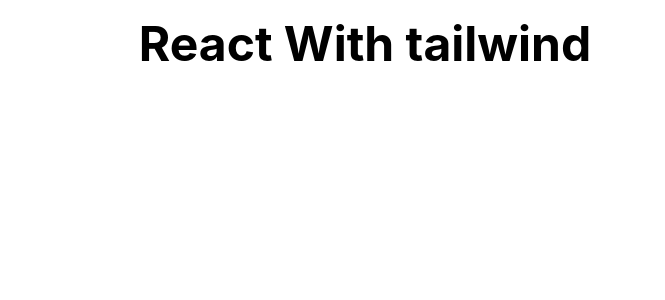
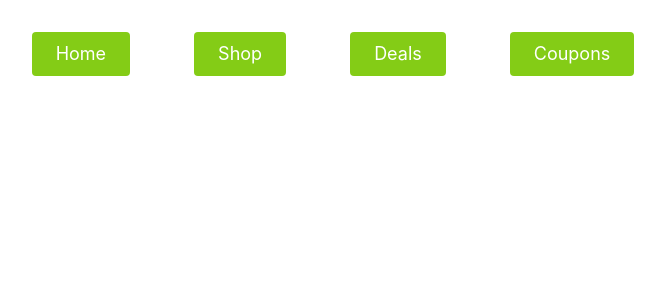
Before and after one commit to EmtiazHossainE2/milestone-9-react-router-and-state, a React (Create React App) app in the folder react-with-tailwind/: page / in a window 1280 px wide. Shown: the top 300 px of the page, without its empty margins (275-940 px from the left). Built offline with nearby package versions, Linux system fonts and the light colour scheme.

Commit message:
navbar added using tailwind

```diff
--- a/react-with-tailwind/src/App.js
+++ b/react-with-tailwind/src/App.js
@@ -1,9 +1,10 @@
 import React from 'react';
+import Header from './compondents/Header/Header';
 
 const App = () => {
     return (
         <div>
-            <h2 className='text-5xl font-bold text-center mt-5'>React With tailwind</h2>
+            <Header></Header>
         </div>
     );
 };
--- /dev/null
+++ b/react-with-tailwind/src/compondents/Header/Header.js
@@ -0,0 +1,12 @@
+import React from 'react';
+import Navbar from '../Navbar/Navbar';
+
+const Header = () => {
+    return (
+        <div>
+            <Navbar></Navbar>
+        </div>
+    );
+};
+
+export default Header;
--- /dev/null
+++ b/react-with-tailwind/src/compondents/Link/Link.js
@@ -0,0 +1,14 @@
+import React from 'react';
+
+const Link = (props) => {
+    const { name, link } = props.route
+    return (
+        <div>
+            <li className='mr-16 bg-lime-500 px-6 py-2 rounded text-lg text-white'>
+                <a href={link}> {name}</a>
+            </li>
+        </div>
+    );
+};
+
+export default Link;
--- /dev/null
+++ b/react-with-tailwind/src/compondents/Navbar/Navbar.js
@@ -0,0 +1,22 @@
+import React from 'react';
+import Link from '../Link/Link';
+
+const Navbar = () => {
+    const routes = [
+        { id: 1, name: 'Home', link: './home' },
+        { id: 2, name: 'Shop', link: './shop' },
+        { id: 3, name: 'Deals', link: './deals' },
+        { id: 4, name: 'Coupons', link: './coupons' },
+    ]
+    return (
+        <nav>
+            <ul className='md:flex justify-center mt-8'>
+                {
+                    routes.map(route => <Link key={route.id} route={route}></Link>)
+                }
+            </ul>
+        </nav>
+    );
+};
+
+export default Navbar;
```
